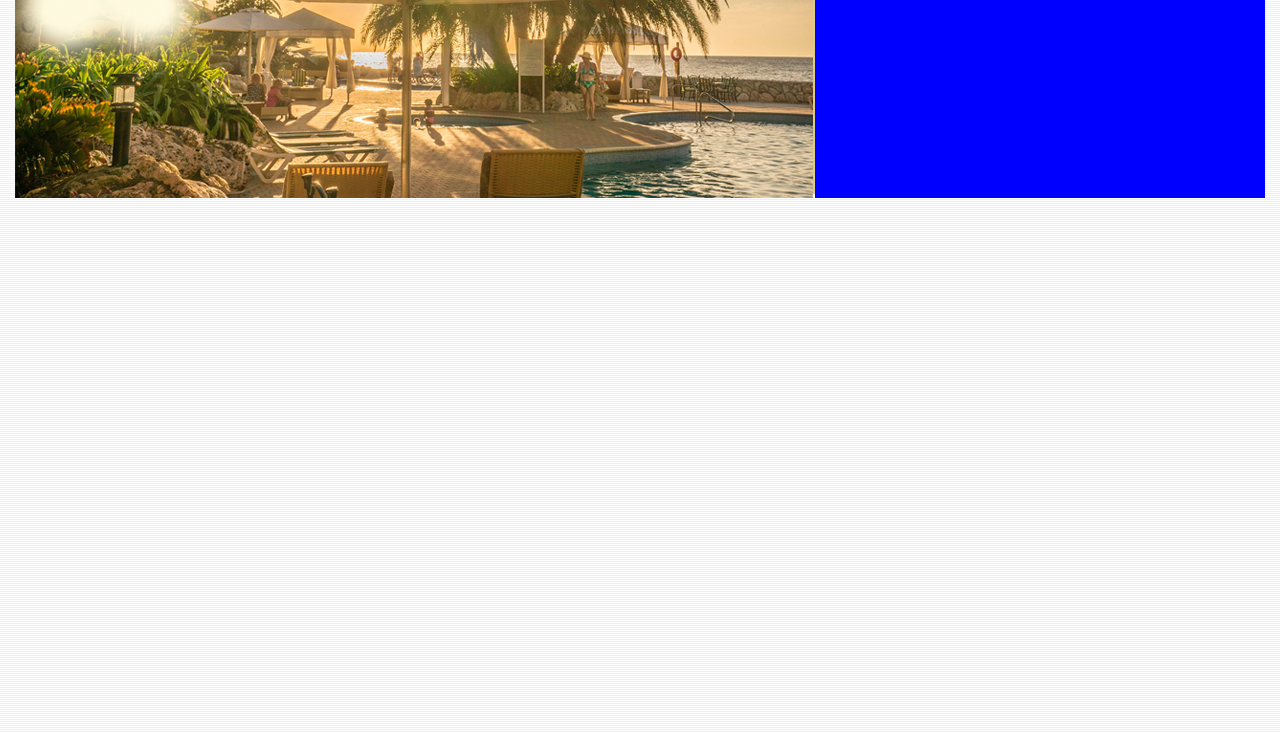
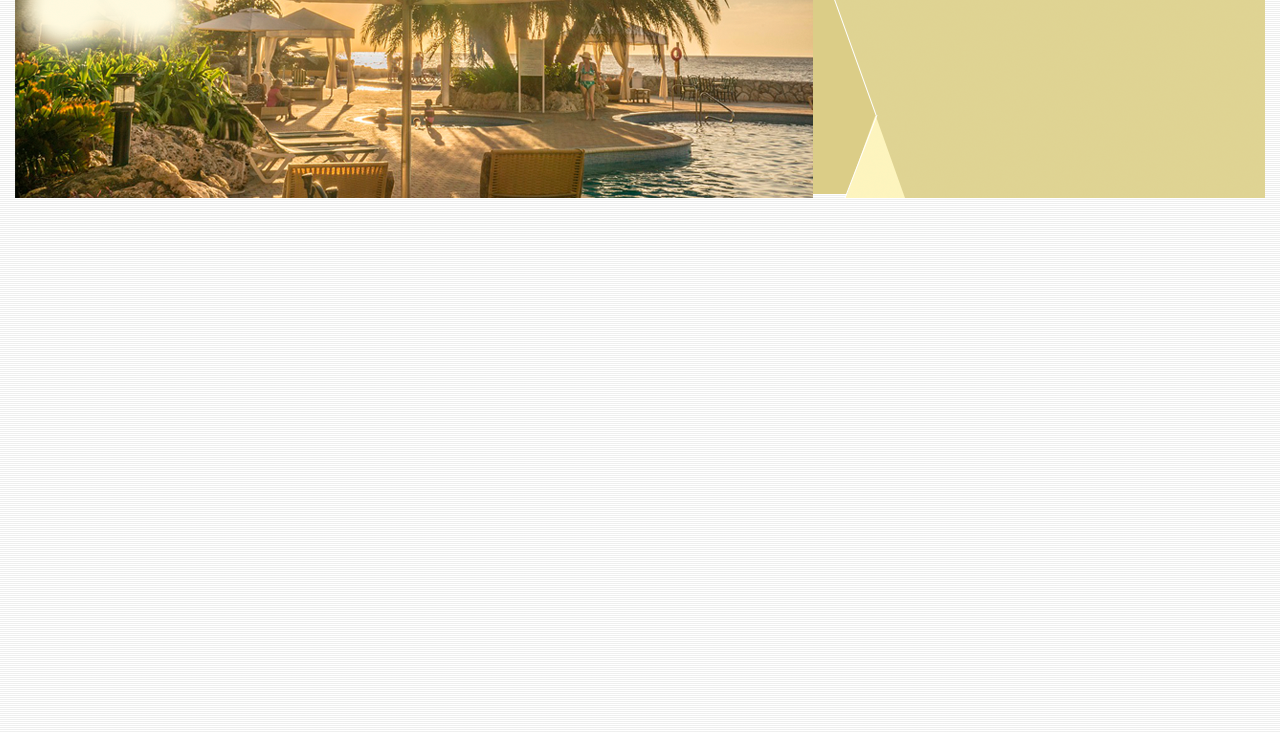
Before and after one commit to MatheusDario/site-chale-hotel, a plain HTML site: page index.html in a window 1280 px wide. Shown: the part 67-800 px from the top of the page. Drawn offline with Linux system fonts and the light colour scheme.

Commit message:
projeto em andamento

```diff
--- a/css/estilo.css
+++ b/css/estilo.css
@@ -31,7 +31,7 @@ body {
 
 #area-menu {
 	position: absolute;
-	background: blue;
+	background: url(../imagens/topo-imagem-lateral.png) no-repeat;
 	width: 450px;
 	height: 250px;
 	top: 0;
```
